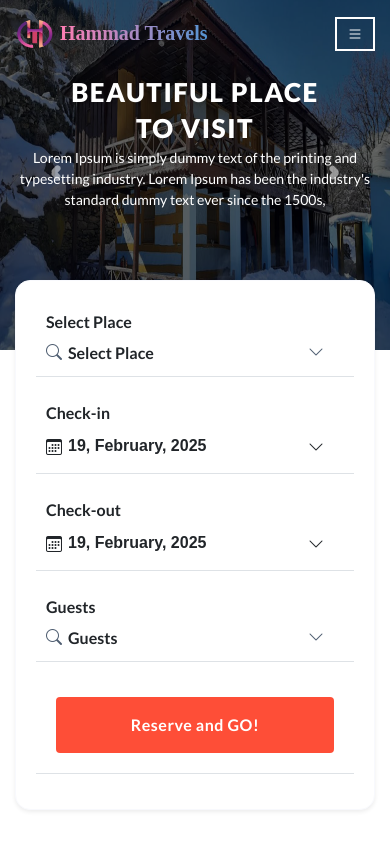
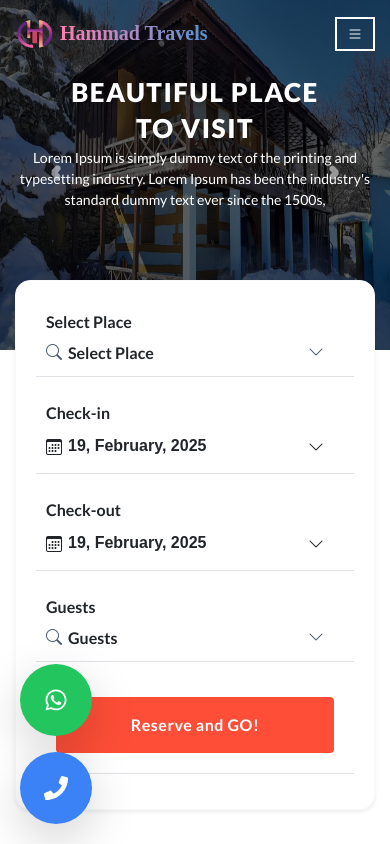
Before and after one commit to Azharelahi/hammad-travels, a React (Create React App) app: page / in a window 390 px wide. Shown: the top 844 px of the page. Built offline with nearby package versions, Linux system fonts and the light colour scheme; a web font is replaced by a local one.

Commit message:
whatsapp and phone icons added

```diff
--- a/package.json
+++ b/package.json
@@ -12,6 +12,7 @@
     "react-bootstrap": "^2.10.2",
     "react-datepicker": "^6.9.0",
     "react-dom": "^18.3.1",
+    "react-icons": "^4.10.1",
     "react-image-gallery": "^1.4.0",
     "react-lightbox-component": "^1.2.1",
     "react-router-dom": "^6.23.1",
--- a/src/App.js
+++ b/src/App.js
@@ -1,4 +1,4 @@
-import { Route, Router, Routes } from "react-router-dom";
+import { Route, Routes } from "react-router-dom";
 import "./App.css";
 import Home from "./pages/Home/Home";
 import Header from "./components/Common/Header/Header";
@@ -8,6 +8,7 @@ import AboutUs from "./pages/About US/AboutUs";
 import Tours from "./pages/Tours/Tours";
 import TourDetails from "./pages/Tour Details/TourDetails";
 import Destination from "./pages/Destinations/Destination";
+import FloatingButtons from "./pages/FloatingButtons"; // Import the Floating Buttons
 
 function App() {
   return (
@@ -23,6 +24,7 @@ function App() {
           <Route path="/destination/:name" element={<Destination />} />
         </Routes>
       </div>
+      <FloatingButtons /> {/* Floating Buttons added here */}
       <Footer />
     </>
   );
--- /dev/null
+++ b/src/pages/FloatingButtons.jsx
@@ -0,0 +1,27 @@
+import { FaWhatsapp, FaPhone } from "react-icons/fa";
+
+const FloatingButtons = () => {
+  return (
+    <div className="fixed bottom-5 left-5 flex flex-col gap-3 z-50">
+      {/* WhatsApp Button */}
+      <a
+        href="https://wa.me/923341111427" // Replace with your number
+        target="_blank"
+        rel="noopener noreferrer"
+        className="bg-green-500 text-white p-4 rounded-full shadow-lg hover:bg-green-600 transition"
+      >
+        <FaWhatsapp size={24} />
+      </a>
+
+      {/* Call Button */}
+      <a
+        href="tel:+923341111427" // Replace with your number
+        className="bg-blue-500 text-white p-4 rounded-full shadow-lg hover:bg-blue-600 transition"
+      >
+        <FaPhone size={24} />
+      </a>
+    </div>
+  );
+};
+
+export default FloatingButtons;
```
Also changed, not shown: 1 other file (tests, documents, lock files or other folders).
